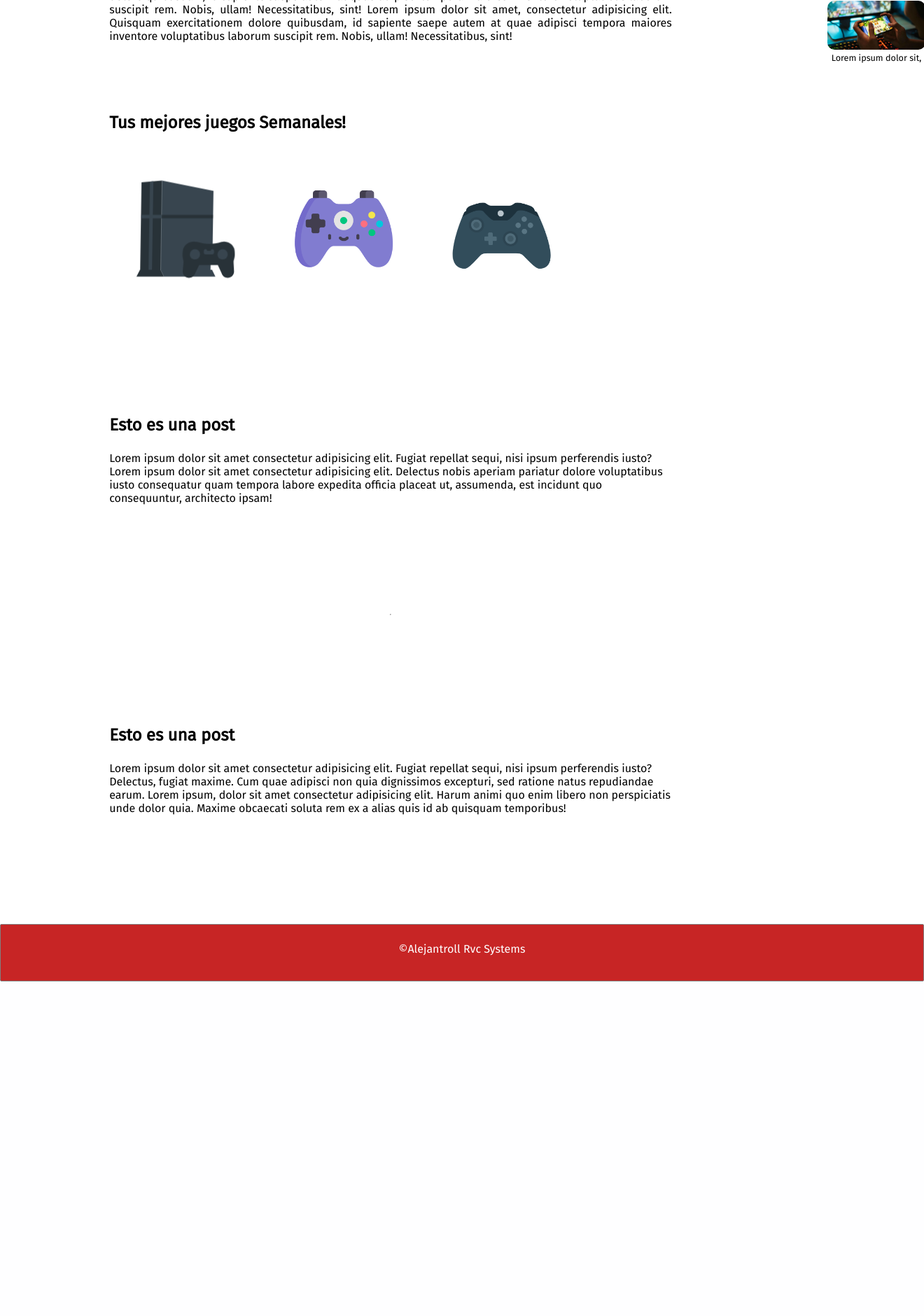
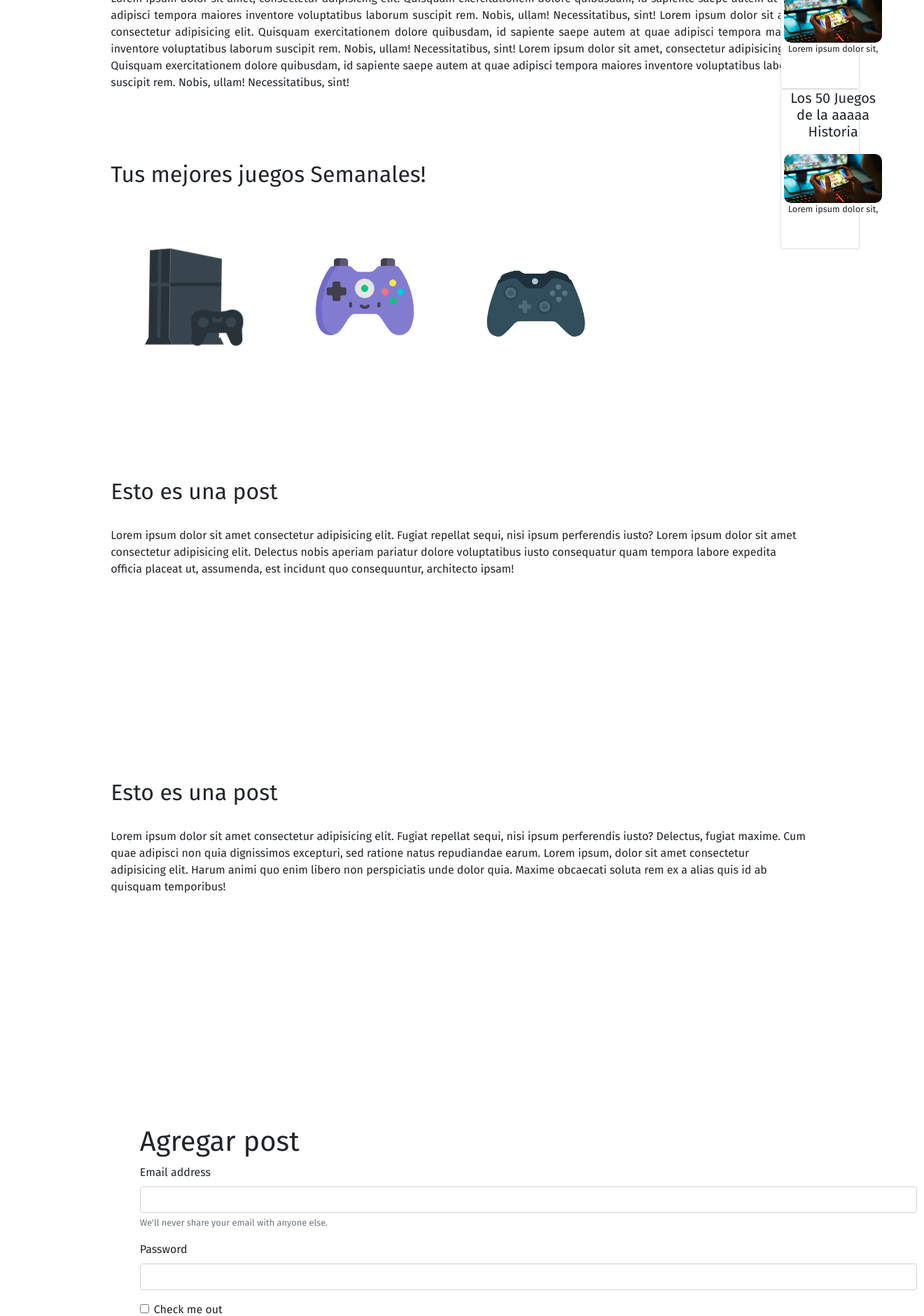
Before and after one commit to rodrvc/proyecto-bloggamer-inacap, a PHP site: page / in a window 1320 px wide. Shown: the part 720-2600 px from the top of the page at 70% size. Before the commit the page ends 2122 px from the top, so only its background shows below. Run offline with PHP 8.4, Linux system fonts and the light colour scheme; data that the repository does not hold is empty.

Commit message:
listando post funciona basicamente

```diff
--- a/index.php
+++ b/index.php
@@ -6,13 +6,23 @@
     <meta name="viewport" content="width=device-width, initial-scale=1.0">
     <meta http-equiv="X-UA-Compatible" content="ie=edge">
     <title>Paginas de video juegos</title>
+    <link rel="stylesheet" href="https://stackpath.bootstrapcdn.com/bootstrap/4.4.1/css/bootstrap.min.css" integrity="sha384-Vkoo8x4CGsO3+Hhxv8T/Q5PaXtkKtu6ug5TOeNV6gBiFeWPGFN9MuhOf23Q9Ifjh" crossorigin="anonymous">
     <link href="https://fonts.googleapis.com/css?family=Fira+Sans&display=swap" rel="stylesheet">
     <link rel="stylesheet" href="css/style.css">
     <link rel="icon" type="image/png" sizes="192x192" href="img/fav/android-icon-192x192.png">
     <link rel="icon" type="image/png" sizes="32x32" href="img/fav/favicon-32x32.png">
+
+    <script src="https://code.jquery.com/jquery-3.4.1.slim.min.js" integrity="sha384-J6qa4849blE2+poT4WnyKhv5vZF5SrPo0iEjwBvKU7imGFAV0wwj1yYfoRSJoZ+n" crossorigin="anonymous"></script>
+    <script src="https://cdn.jsdelivr.net/npm/popper.js@1.16.0/dist/umd/popper.min.js" integrity="sha384-Q6E9RHvbIyZFJoft+2mJbHaEWldlvI9IOYy5n3zV9zzTtmI3UksdQRVvoxMfooAo" crossorigin="anonymous"></script>
+    <script src="https://stackpath.bootstrapcdn.com/bootstrap/4.4.1/js/bootstrap.min.js" integrity="sha384-wfSDF2E50Y2D1uUdj0O3uMBJnjuUD4Ih7YwaYd1iqfktj0Uod8GCExl3Og8ifwB6" crossorigin="anonymous"></script>
+
 </head>
 
 <body>
+
+    <?php
+    include("db.php");
+    ?>
     <header>
         <img src="img/logo.png" width="100" height="100">
         <h1 class="titulo">GAMER NEW CHECK </h1>
@@ -106,6 +116,44 @@
 
             </div>
     </section>
+    <div class="container">
+        <div>
+        <h1>Agregar post</h1>
+        </div>
+    <form action="db.php" method="POST">
+
+  <div class="form-group">
+    <label for="exampleInputEmail1">Email address</label>
+    <input type="text" class="form-control" id="exampleInputEmail1" aria-describedby="emailHelp">
+    <small id="emailHelp" class="form-text text-muted">We'll never share your email with anyone else.</small>
+  </div>
+  <div class="form-group">
+    <label for="exampleInputPassword1">Password</label>
+    <input type="password" class="form-control" id="exampleInputPassword1">
+  </div>
+  <div class="form-group form-check">
+    <input type="checkbox" class="form-check-input" id="exampleCheck1">
+    <label class="form-check-label" for="exampleCheck1">Check me out</label>
+  </div>
+  <button type="submit" class="btn btn-primary">Submit</button>
+</form>
+</div>
+
+<?php
+    $query = "SELECT * FROM post_gamer";
+   $result_post = mysqli_query($conn, $query);
+
+   while($row = mysqli_fetch_array($result_post)){ ?>
+   <p><?php echo $row['id_post'] ?></p>
+
+<?php }?>
+
+
+
+
+
+
+
     <footer>
         <p> &copy;Alejantroll Rvc Systems</p>
     </footer>
```
Also changed, not shown: index.html (added).
